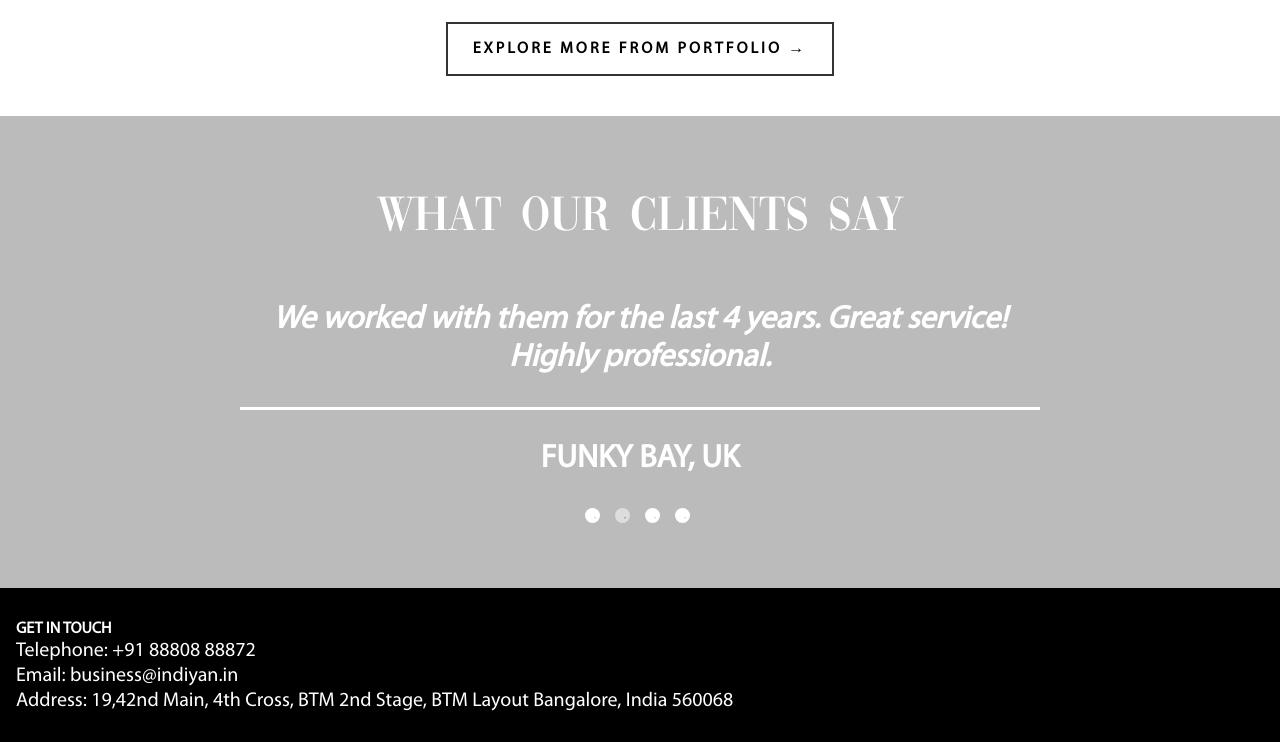
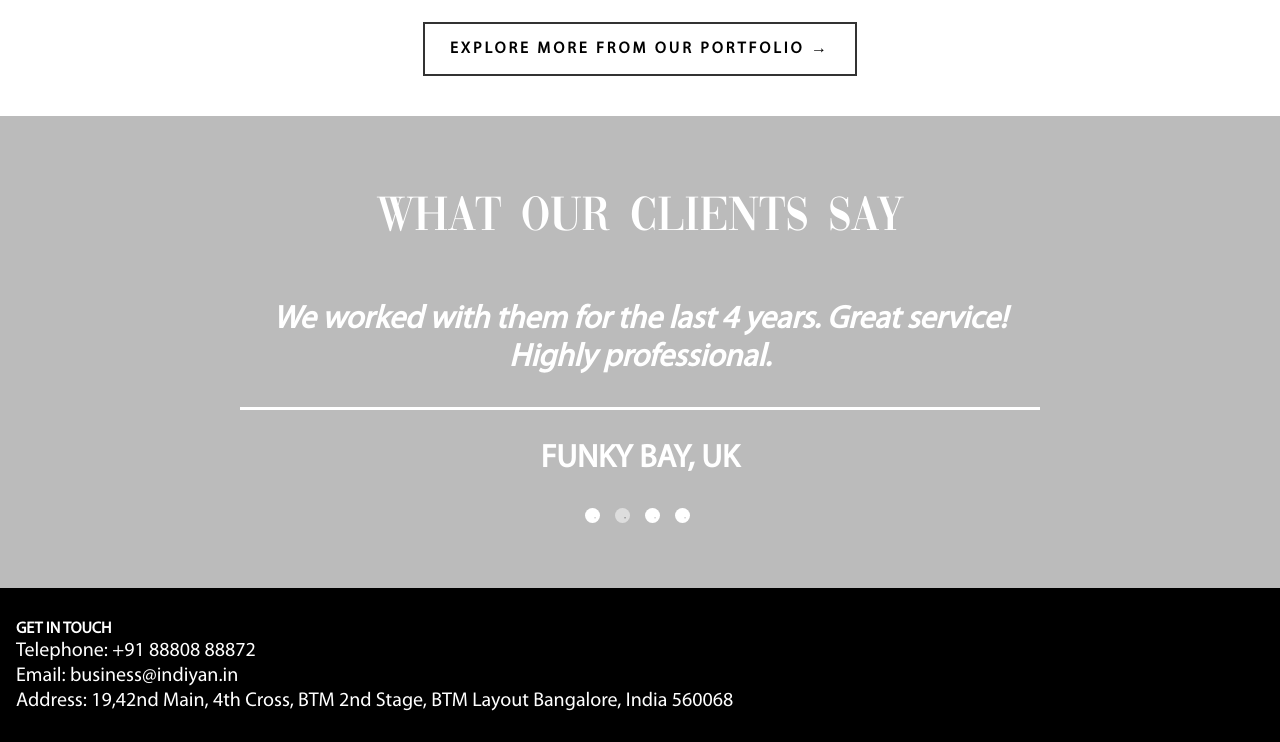
Before and after one commit to gibinealias/gibinealias.github.io, a plain HTML site: page index.html in a window 1280 px wide. Shown: the part 2335-3077 px from the top of the page. Drawn offline with Linux system fonts and the light colour scheme.

Commit message:
CARL JONES

```diff
--- a/index.html
+++ b/index.html
@@ -114,7 +114,7 @@
       <img class="portfolio-image" src="images/portfolio-2.jpg" alt="Portfolio">
     </div>
     <a class="link-primary" href="services.html">
-      <span>EXPLORE MORE FROM PORTFOLIO &#8594;</span>
+      <span>EXPLORE MORE FROM OUR PORTFOLIO &#8594;</span>
     </a>
   </section>
 
```
